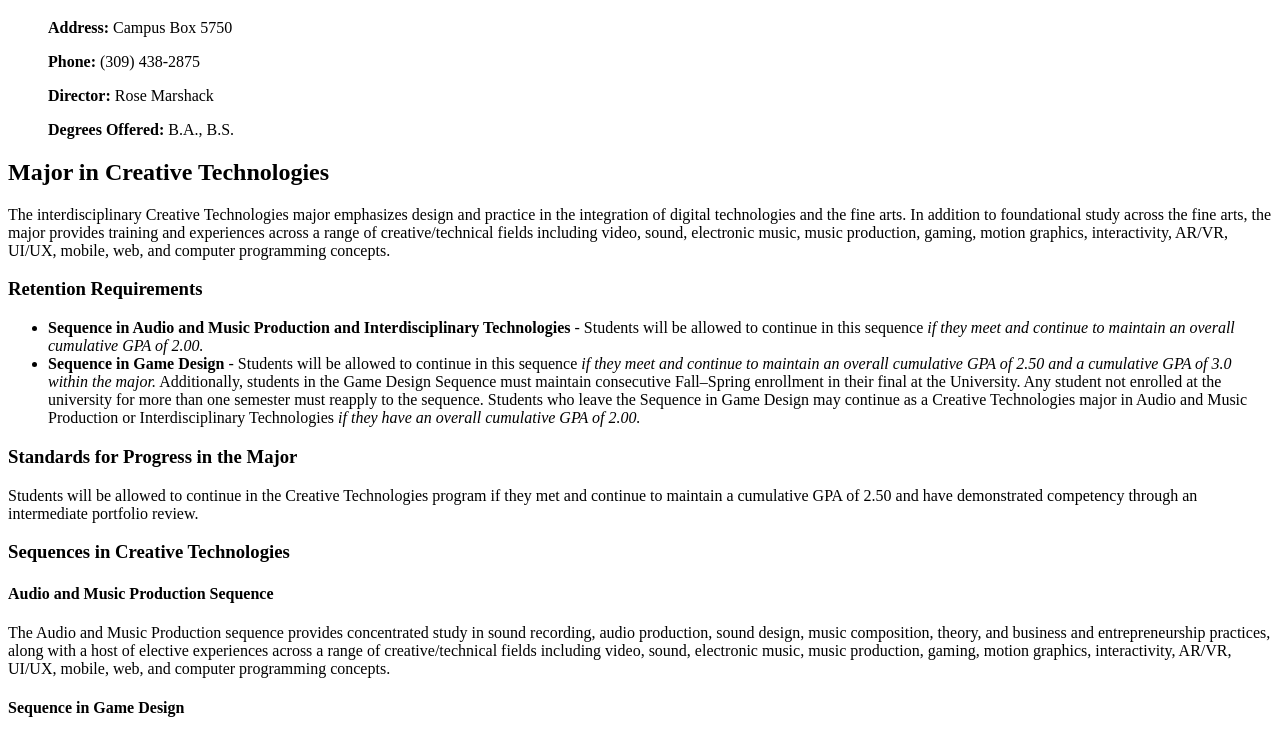
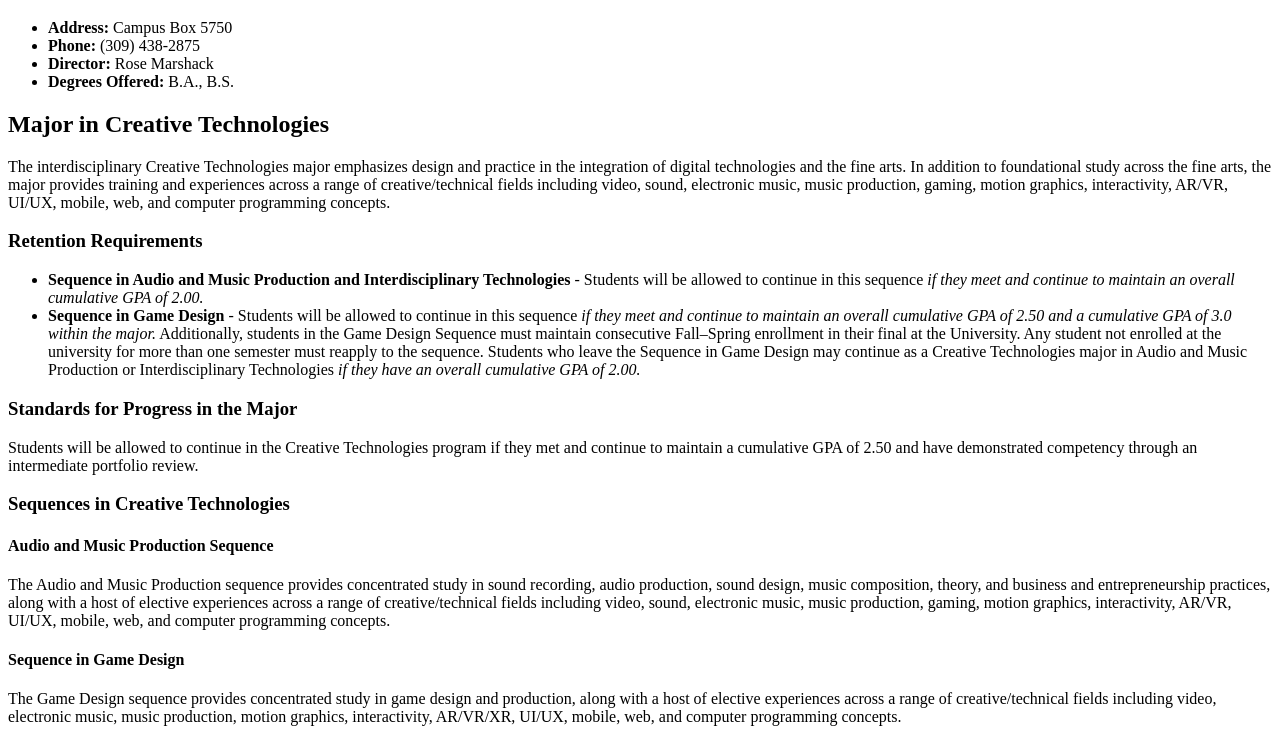
Before and after one commit to SebastianGain/CTK301, a plain HTML site: page assignment1.1.html in a window 1280 px wide. Shown: the part 61-796 px from the top of the page. Drawn offline with Linux system fonts and the light colour scheme.

Commit message:
Add files via upload

```diff
--- a/assignment1.1.html
+++ b/assignment1.1.html
@@ -8,10 +8,10 @@
   <h1>Creative Technologies Program (CTK)</h1>
 
   <ul>
-    <p><b>Address:</b> Campus Box 5750</p>
-    <p><b>Phone:</b> (309) 438-2875</p>
-    <p><b>Director:</b> Rose Marshack</p>
-    <p><b>Degrees Offered:</b> B.A., B.S.</p>
+    <li><b>Address:</b> Campus Box 5750</li>
+    <li><b>Phone:</b> (309) 438-2875</li>
+    <li><b>Director:</b> Rose Marshack</li>
+    <li><b>Degrees Offered:</b> B.A., B.S.</li>
 </ul>
 
 <h2>Major in Creative Technologies</h2>
```
